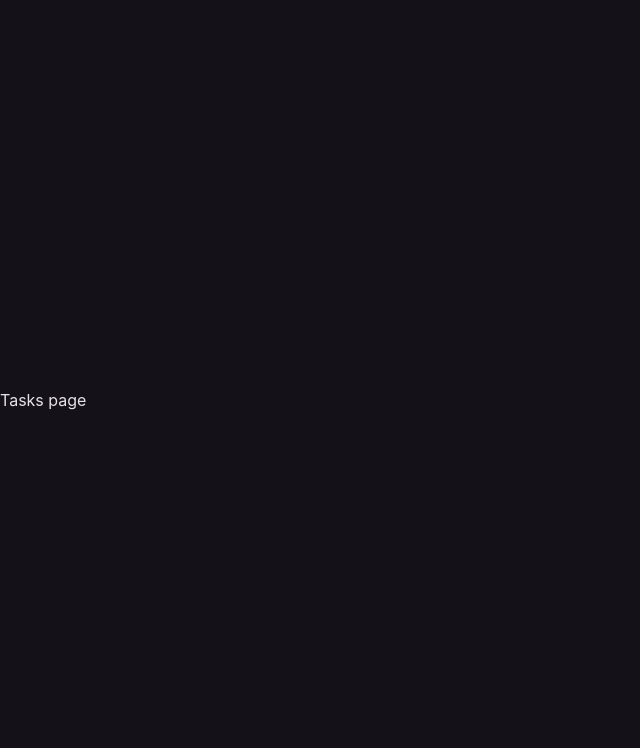
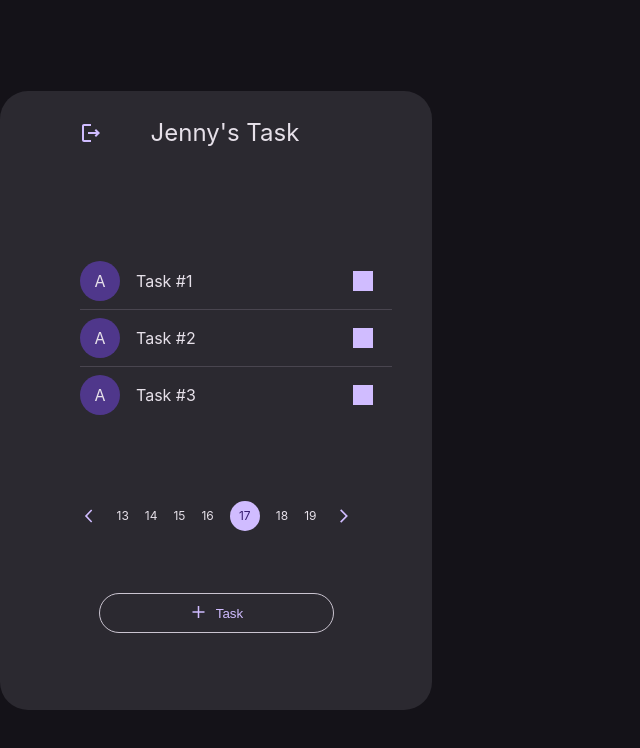
Before and after one commit to AmirHossein-Dashtban/task2, a React (Vite) app: page /tasks in a window 1280 px wide. Shown: the top 748 px of the page, without its empty margins (0-640 px from the left). Built offline with nearby package versions, Linux system fonts and the light colour scheme.

Commit message:
[feat] complete "tasklist1" page

```diff
--- a/src/pages/tasks/tasks.jsx
+++ b/src/pages/tasks/tasks.jsx
@@ -1,5 +1,40 @@
-const Tasks = () => {
-    return <div>Tasks page</div>
-};
+import React, { useState } from 'react';
+import Box from '../../components/box-component/Box';
+import BoxHeader from '../../components/box-header/BoxHeader';
+import TaskListContainer from '../../components/tasklist-container/TaskListContainer';
+import Pagination from '../../components/pagination/Pagination';
+import Button from '../../components/button/button';
+import { LogOutIcon, Plus } from '../../assets/icons/index';
 
-export default Tasks;
+export default function tasks() {
+	const [tasks, setTasks] = useState([
+		{ taskName: 'Task #1' },
+		{ taskName: 'Task #2' },
+		{ taskName: 'Task #3' },
+	]);
+
+	return (
+		<section
+			className="page-container"
+			style={{
+				alignItems: 'center',
+				display: 'flex',
+				justifyContent: 'center',
+				width: '100%',
+			}}
+		>
+			<Box>
+				<BoxHeader
+					leftIcon={<LogOutIcon />}
+					headingText={`Jenny's Task`}
+				></BoxHeader>
+
+				<TaskListContainer tasks={tasks}></TaskListContainer>
+
+				<Pagination />
+
+				<Button text={`Task`} icon={<Plus />} />
+			</Box>
+		</section>
+	);
+}
```
